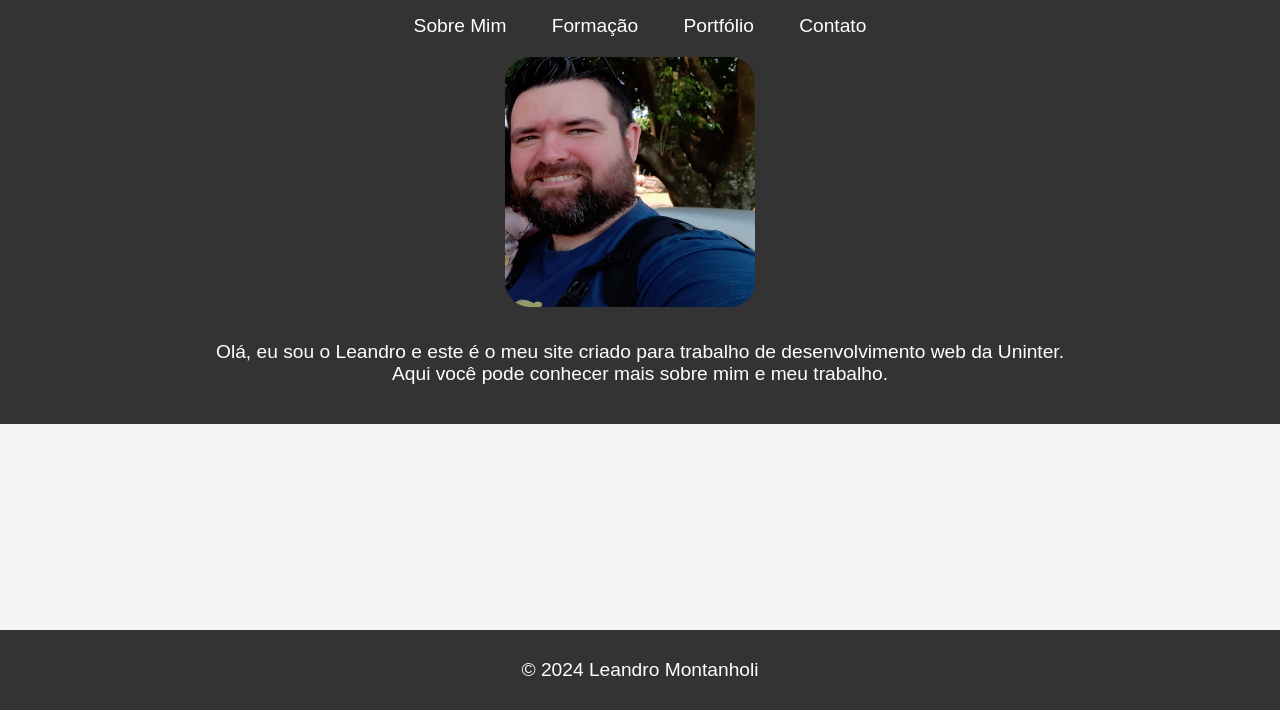
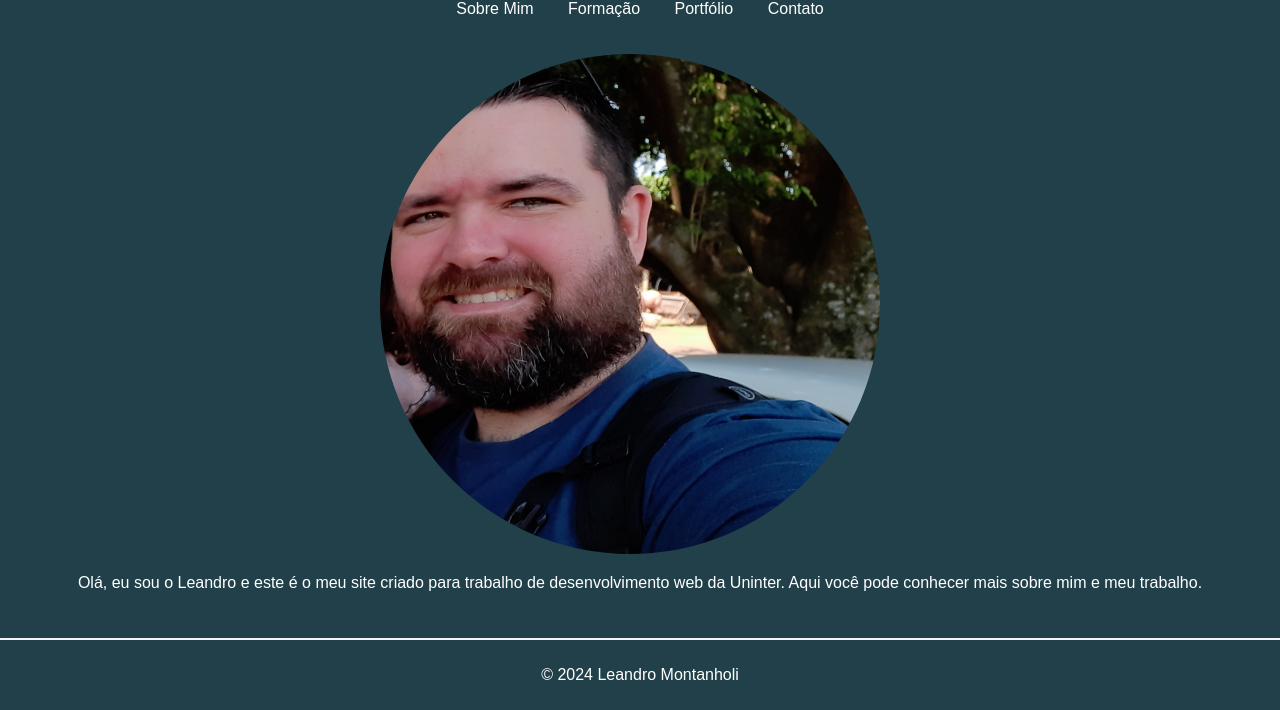
Before and after one commit to LMontanholi/TrabalhoWebUninter, a plain HTML site: page index.html in a window 1280 px wide. Shown: the part 90-800 px from the top of the page. Drawn offline with Linux system fonts and the light colour scheme.

Commit message:
novas telas adicionadas 2

```diff
--- a/css/style.css
+++ b/css/style.css
@@ -1,66 +1,53 @@
-/* style.css onde estão os estilos para aplicação no meu site */
+/* style.css */
 
 body {
     font-family: Arial, sans-serif;
-font-size:larger;
     margin: 0;
     padding: 0;
     background-color: #f4f4f4;
     color: #333;
 }
-/*Cabeçalho do página*/
+
 header {
-background-color: #333;
+    background-color: #214049;
     color: white;
     padding: 10px 0;
     text-align: center;
 }
 
 nav ul {
-list-style:decimal;
+    list-style: none;
     padding: 0;
 }
 
 nav ul li {
-display:inline;
-margin: 0 20px;
+    display: inline;
+    margin: 0 15px;
 }
 
 nav ul li a {
     color: white;
-text-decoration:none;
+    text-decoration: none;
 }
 
 section {
-    padding: 10px;
+    padding: 20px;
 }
 
 footer {
-    background-color: #333;
+    background-color: #214049;
     color: white;
     text-align: center;
     padding: 10px 0;
     position: fixed;
     width: 100%;
     bottom: 0;
-
-}
-
-/* Estilo do cabeçalho com foto */
-.header-content {
-    display: flex;
-    align-items: center;
-    justify-content: space-between;
-}
-
-.header-content h1 {
-    margin: 0;
-    font-size: 2em;
 }
 
 .profile-pic {
-    width: 250px;
-    height: 250px;
-    border-radius: 10%;
+    width: 500px;
+    height: 500px;
+    border-radius: 50%;
     margin-right: 20px;
+    position:sticky;
 }
--- a/css/stylecssFormacao.css
+++ /dev/null
@@ -1,60 +0,0 @@
-/* stylecssFormacao.css onde estão os estilos para aplicação no meu site */
-
-body {
-font-family: Arial;
-font-size:x-large;
-margin: 0;
-padding: 0;
-background-color: #ffffff;
-color: #333;
-}
-/*Cabeçalho do página*/
-header {
-background-color: #333;
-color: white;
-padding: 5px 0;
-text-align:justify;
-}
-
-nav ul {
-list-style:decimal;
-padding: 0;
-font-size:medium;
-}
-
-nav ul li {
-display:inline;
-margin: 0 20px;
-}
-
-nav ul li a {
-color: white;
-text-decoration:none;
-}
-
-section {
-    padding: 100px;
-}
-
-footer {
-    background-color: #333;
-    color: white;
-    text-align: center;
-    padding: 10px 0;
-    position: fixed;
-    width: 100%;
-    bottom: 0;
-
-}
-
-
-.header-content {
-    display: flex;
-    align-items: center;
-    justify-content: space-between;
-}
-
-.header-content h1 {
-    margin: 50;
-    font-size: 20;
-}
--- a/index.html
+++ b/index.html
@@ -15,18 +15,16 @@
         <li><a href="sobremim.html">Sobre Mim</a></li>
         <li><a href="formacao.html">Formação</a></li>
         <li><a href="portfolio.html">Portfólio</a></li>
-            <li><a href="contato.html">Contato</a></li>
+        <li><a href="meucontato.html">Contato</a></li>
         </ul>
         </nav>
+
+        <section>
            <img src="images/fotoPerfil.jpg" alt="Foto do Leandro" class="profile-pic">
-        <section>
-
-            <p>Olá, eu sou o Leandro e este é o meu site criado para trabalho de desenvolvimento web da Uninter. <br>
+            <p>Olá, eu sou o Leandro e este é o meu site criado para trabalho de desenvolvimento web da Uninter.
                 Aqui você pode conhecer mais sobre mim e meu trabalho.</p>
 
         </section>
-
-
 
     </header>
  <footer>
```
Also changed, not shown: formacao.html (+7 -6 lines), meucontato.html (added, +44 -0 lines), portfolio.html (added, +44 -0 lines), sobremim.html (+3 -3 lines). Lines whose indentation alone changed are shown as unchanged.
